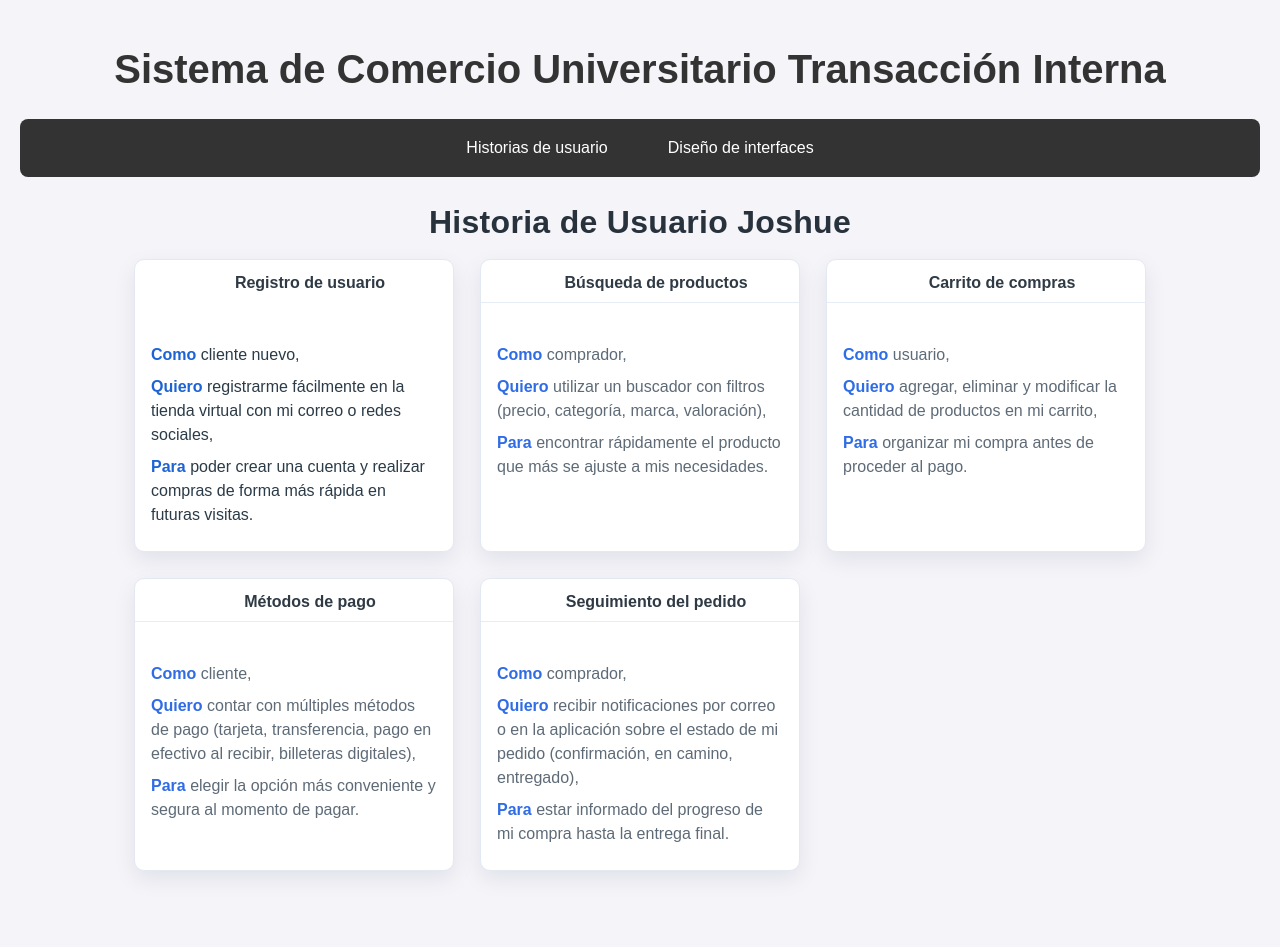
After one commit to Joshueespi60/Historiasdeusuario, a PHP site: page /labels/joshue.php in a window 1280 px wide. The commit adds this page. Run offline with PHP 8.4, Linux system fonts and the light colour scheme; some libraries are stand-ins or nearby versions.

Commit message:
Añadi Historia de Usuario de Espinal Adony

```diff
--- /dev/null
+++ b/css/historias.css
@@ -0,0 +1,68 @@
+/* ===== Historias: mismas tarjetas/colores que el ejemplo ===== */
+
+:root{
+  --card-border: #E3E9F2;
+  --card-ink: #2F3A45;
+  --muted: #5E6B77;
+  --shadow: 0 8px 22px rgba(17, 23, 41, .08);
+  --divider: #E6EDF5;
+  --accent: #2F6CE5; /* azul para 'Como/Quiero/Para' */
+  --highlight: #ffffff; /* fondo azul suave de la tarjeta destacada */
+}
+
+/* contenedor: 3 columnas y la última fila centrada (quedan 2 al medio) */
+.stories-grid{
+  width: min(1100px, 92%);
+  margin: 18px auto 56px;
+  display: grid;
+  grid-template-columns: repeat(3, 320px);
+  gap: 26px;
+  justify-content: center;
+}
+
+/* responsivo */
+@media (max-width: 1050px){
+  .stories-grid{ grid-template-columns: repeat(2, 320px); }
+}
+@media (max-width: 700px){
+  .stories-grid{ grid-template-columns: minmax(280px, 1fr); }
+}
+
+/* tarjeta base */
+.story-card{
+  background: #FFFFFF;
+  border: 1px solid var(--card-border);
+  border-radius: 10px;
+  box-shadow: var(--shadow);
+  overflow: hidden;
+}
+
+/* encabezado con línea como en el ejemplo */
+.story-header{
+  font-weight: 700;
+  color: var(--card-ink);
+  padding: 14px 16px 10px;
+  border-bottom: 1px solid var(--divider);
+}
+
+/* cuerpo de texto */
+.story-body{ padding: 12px 16px 16px; }
+.story-body p{
+  color: var(--muted);
+  margin: 8px 0;
+  line-height: 1.5;
+}
+.story-body .kw{
+  color: var(--accent);
+  font-weight: 700;
+}
+
+/* tarjeta destacada igual al ejemplo (azul suave) */
+.story-card.is-highlight{
+  background: var(--highlight);
+}
+.story-card.is-highlight .story-header{
+  border-bottom-color: rgba(255,255,255,.55);
+}
+.story-card.is-highlight .story-body p{ color: #2b3b47; }
+.story-card.is-highlight .kw{ color: #1E63D4; }
--- /dev/null
+++ b/css/labels.css
@@ -0,0 +1,18 @@
+/* ===== Estilos exclusivos para páginas  de /labels ===== */
+
+/* Subir el título y acercarlo al nav */
+.labels-page #user-stories {
+  padding-top: 6px;        /* ajusta 0–10px a gusto */
+}
+.labels-page #user-stories h2{
+  margin: 0 0 14px;        /* sube el H2 */
+  line-height: 1.2;
+}
+
+/*  Afinar tipografía y ancho de contenido en labels */
+.labels-page .content-section{
+  max-width: 1100px;
+  margin: 0 auto;
+}
+
+.labels-page .team-grid { display: none; }
--- a/index.php
+++ b/index.php
@@ -39,7 +39,7 @@
     </header>
     <p class="card-text">Bienvenido a nuestras historias de usuario</p>
     <!-- Cambia el destino del botón si quieres ir a otra página o sección -->
-    <a class="card-btn" href="colaborador1.html">Abrir</a>
+    <a class="card-btn" href="labels/joshue.php">Abrir</a>
   </article>
 
   <!-- Tarjeta 2 -->
--- /dev/null
+++ b/labels/joshue.php
@@ -0,0 +1,130 @@
+<!DOCTYPE html>
+<html lang="es">
+<head>
+    <meta charset="UTF-8">
+    <meta name="viewport" content="width=device-width, initial-scale=1.0">
+    <title>Sistema de Comercio Universitario Transacción Interna</title>
+    <link rel="stylesheet" href="../css/estilos.css">
+    <link rel="stylesheet" href="../css/tarjetas.css">
+    <link rel="stylesheet" href="../css/labels.css">
+    <link rel="stylesheet" href="../css/historias.css">
+</head>
+
+<!-- 👇 CLASE para aplicar estilos solo en páginas de labels -->
+<body class="labels-page">
+
+    <header>
+        <h1>Sistema de Comercio Universitario Transacción Interna</h1>
+        <nav>
+            <a href="../index.php">Historias de usuario</a>
+            <a href="#interfaces">Diseño de interfaces</a>
+        </nav>
+    </header>
+
+    <main class="content-section">
+        <!-- Historias de usuario -->
+        <section id="user-stories" class="tab-section active">
+            <h2>Historia de Usuario Joshue</h2>
+
+            <!-- Historias (5 tarjetas) -->
+                <div class="stories-grid">
+
+                <!-- 1 -->
+                <article class="story-card is-highlight">
+                    <header class="story-header">Registro de usuario</header>
+                    <div class="story-body">
+                    <p><span class="kw">Como</span> cliente nuevo,</p>
+                    <p><span class="kw">Quiero</span> registrarme fácilmente en la tienda virtual con mi correo o redes sociales,</p>
+                    <p><span class="kw">Para</span> poder crear una cuenta y realizar compras de forma más rápida en futuras visitas.</p>
+                    </div>
+                </article>
+
+                <!-- 2 -->
+                <article class="story-card">
+                    <header class="story-header">Búsqueda de productos</header>
+                    <div class="story-body">
+                    <p><span class="kw">Como</span> comprador,</p>
+                    <p><span class="kw">Quiero</span> utilizar un buscador con filtros (precio, categoría, marca, valoración),</p>
+                    <p><span class="kw">Para</span> encontrar rápidamente el producto que más se ajuste a mis necesidades.</p>
+                    </div>
+                </article>
+
+                <!-- 3 -->
+                <article class="story-card">
+                    <header class="story-header">Carrito de compras</header>
+                    <div class="story-body">
+                    <p><span class="kw">Como</span> usuario,</p>
+                    <p><span class="kw">Quiero</span> agregar, eliminar y modificar la cantidad de productos en mi carrito,</p>
+                    <p><span class="kw">Para</span> organizar mi compra antes de proceder al pago.</p>
+                    </div>
+                </article>
+
+                <!-- 4 -->
+                <article class="story-card">
+                    <header class="story-header">Métodos de pago</header>
+                    <div class="story-body">
+                    <p><span class="kw">Como</span> cliente,</p>
+                    <p><span class="kw">Quiero</span> contar con múltiples métodos de pago (tarjeta, transferencia, pago en efectivo al recibir, billeteras digitales),</p>
+                    <p><span class="kw">Para</span> elegir la opción más conveniente y segura al momento de pagar.</p>
+                    </div>
+                </article>
+
+                <!-- 5 -->
+                <article class="story-card">
+                    <header class="story-header">Seguimiento del pedido</header>
+                    <div class="story-body">
+                    <p><span class="kw">Como</span> comprador,</p>
+                    <p><span class="kw">Quiero</span> recibir notificaciones por correo o en la aplicación sobre el estado de mi pedido (confirmación, en camino, entregado),</p>
+                    <p><span class="kw">Para</span> estar informado del progreso de mi compra hasta la entrega final.</p>
+                    </div>
+                </article>
+
+            </div>
+        </section>
+
+        <!-- Diseño de interfaces (opcional en esta página) -->
+        <section id="interfaces" class="tab-section">
+            <h2>Diseño de interfaces</h2>
+            <div class="cards-grid">
+                <div class="card card-design-interface" style="background-color: lightblue;">
+                    <img src="../imagenes/login.png" alt="Diseño de interfaz de login">
+                    <div class="card-description">Un diseño de interfaz simple y moderno para la página de inicio de sesión.</div>
+                    <div class="card-author">Autor: Juan Pérez</div>
+                </div>
+
+                <div class="card card-design-interface">
+                    <img src="https://via.placeholder.com/300" alt="Diseño de la página principal">
+                    <div class="card-description">Página principal con un enfoque minimalista para mejorar la navegación.</div>
+                    <div class="card-author">Autor: Sofía Rodríguez</div>
+                </div>
+
+                <div class="card card-design-interface">
+                    <img src="https://via.placeholder.com/300" alt="Diseño de la página de productos">
+                    <div class="card-description">Diseño de la galería de productos, optimizado para la búsqueda por categorías.</div>
+                    <div class="card-author">Autor: Luis González</div>
+                </div>
+
+                <div class="card card-design-interface">
+                    <img src="https://via.placeholder.com/300" alt="Diseño de carrito de compras">
+                    <div class="card-description">Una vista detallada del carrito de compras, con opciones de pago seguras.</div>
+                    <div class="card-author">Autor: Ana Martínez</div>
+                </div>
+
+                <div class="card card-design-interface">
+                    <img src="https://via.placeholder.com/300" alt="Diseño del perfil de usuario">
+                    <div class="card-description">Interfaz del perfil de usuario con acceso rápido a su historial y configuraciones.</div>
+                    <div class="card-author">Autor: David Sánchez</div>
+                </div>
+
+                <div class="card card-design-interface">
+                    <img src="https://via.placeholder.com/300" alt="Diseño de notificaciones">
+                    <div class="card-description">Un diseño claro para las notificaciones del sistema y mensajes de confirmación.</div>
+                    <div class="card-author">Autor: Elena Fernández</div>
+                </div>
+            </div>
+        </section>
+    </main>
+
+    <script src="../js/main.js"></script>
+</body>
+</html>
```
